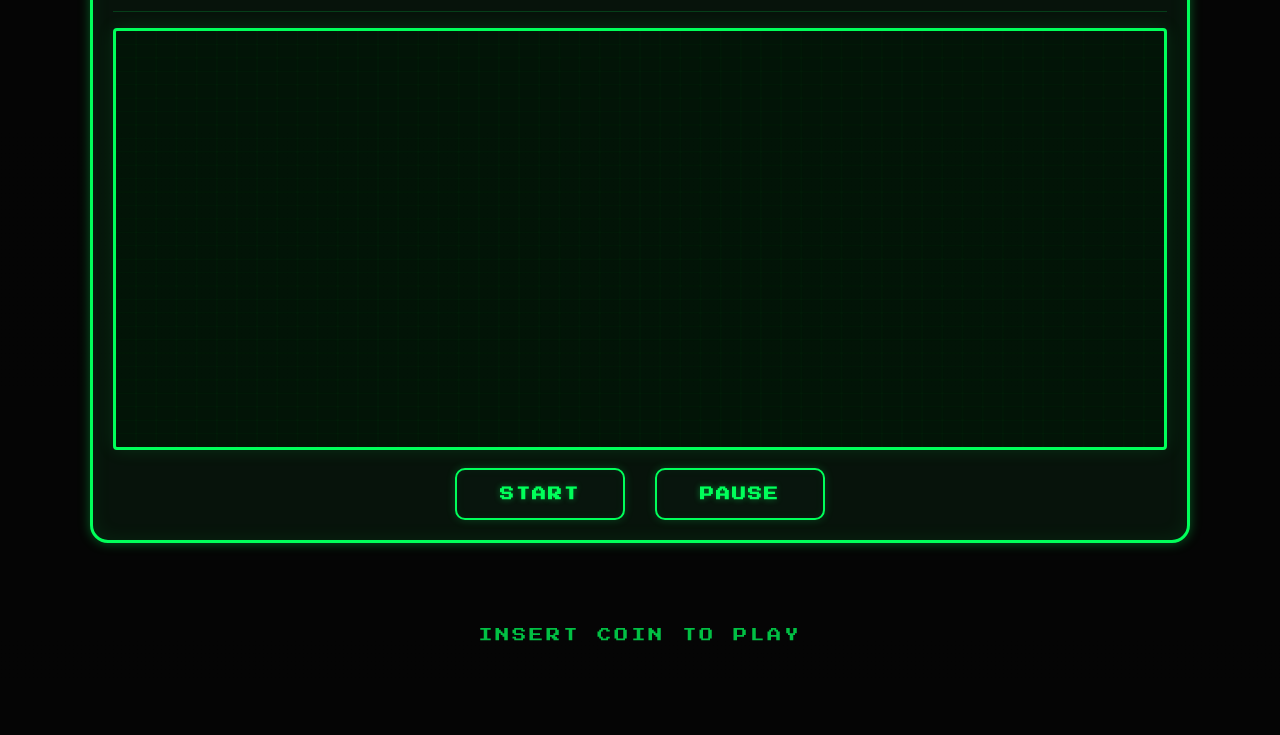
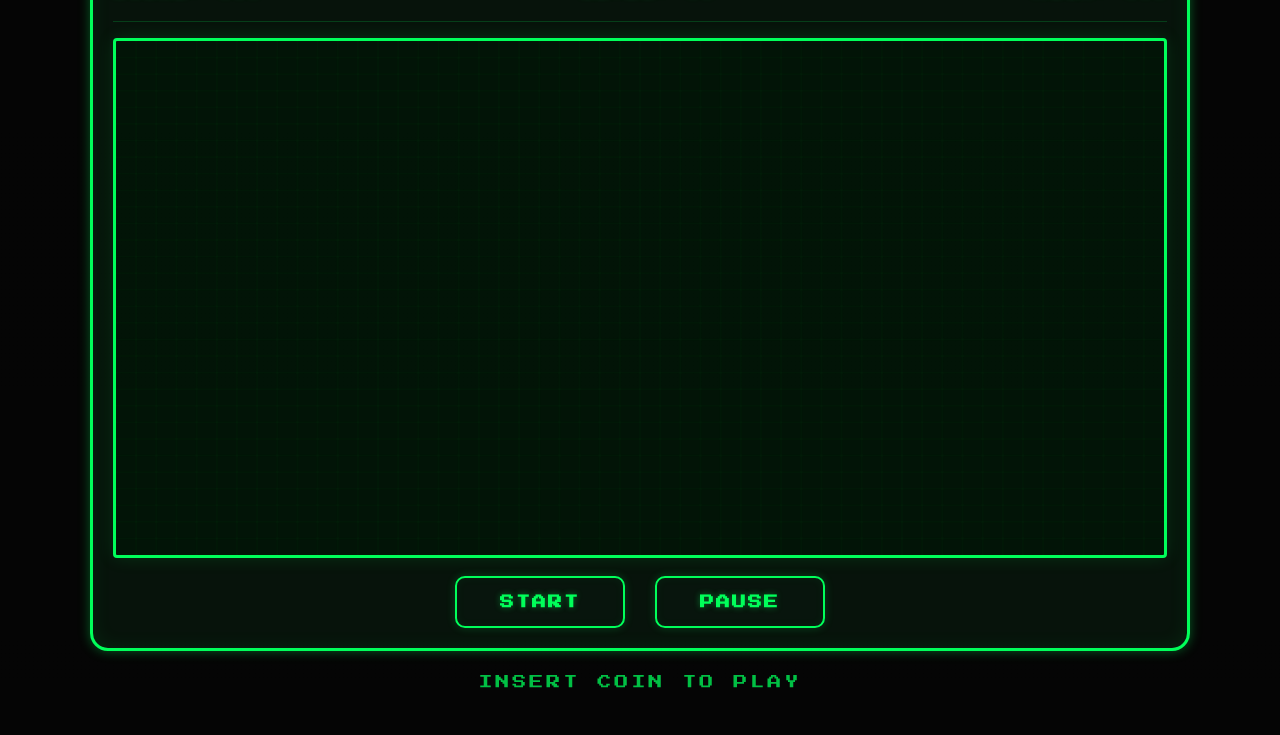
Before and after one commit to vinniit-23/Snake-Game, a plain HTML site: page index.html in a window 1280 px wide. Shown: the part 122-857 px from the top of the page. Before the commit the page ends 800 px from the top, so only its background shows below. Drawn offline with Linux system fonts and the light colour scheme.

Commit message:
changed hieght and width of the canvas

```diff
--- a/js/constant.js
+++ b/js/constant.js
@@ -16,7 +16,7 @@ export const LEVEL_UP_FOOD = 5;
 const canvas = document.getElementById("Canvas");
 
 function setCanvasSize() {
-  const cssWidth = canvas.clientWidth || 600;
+  const cssWidth = canvas.clientWidth || 900;
   const cssHeight = Math.round(cssWidth * 0.6);
   // BUG FIX: snap both dimensions down to the nearest multiple of
   // Grid_Size. Previously the canvas could end up with a width/height
--- a/style.css
+++ b/style.css
@@ -35,7 +35,7 @@ body {
 
   gap: 16px;
 
-  padding: 10px 20px;
+  padding:  20px;
 
   overflow-x: hidden;
 }
@@ -158,14 +158,14 @@ hr {
   /* display: block; */
 
   /* width: 100%;
-  height: 100%;
+  height: 100%; */
 
-  max-height: 520px; */
+  max-height: 520px;
 
   display: block;
   width: 100%;
   /* height: auto; */
-  aspect-ratio: 5/2;
+  aspect-ratio: 5/3;
 
   display: block;
 
```
